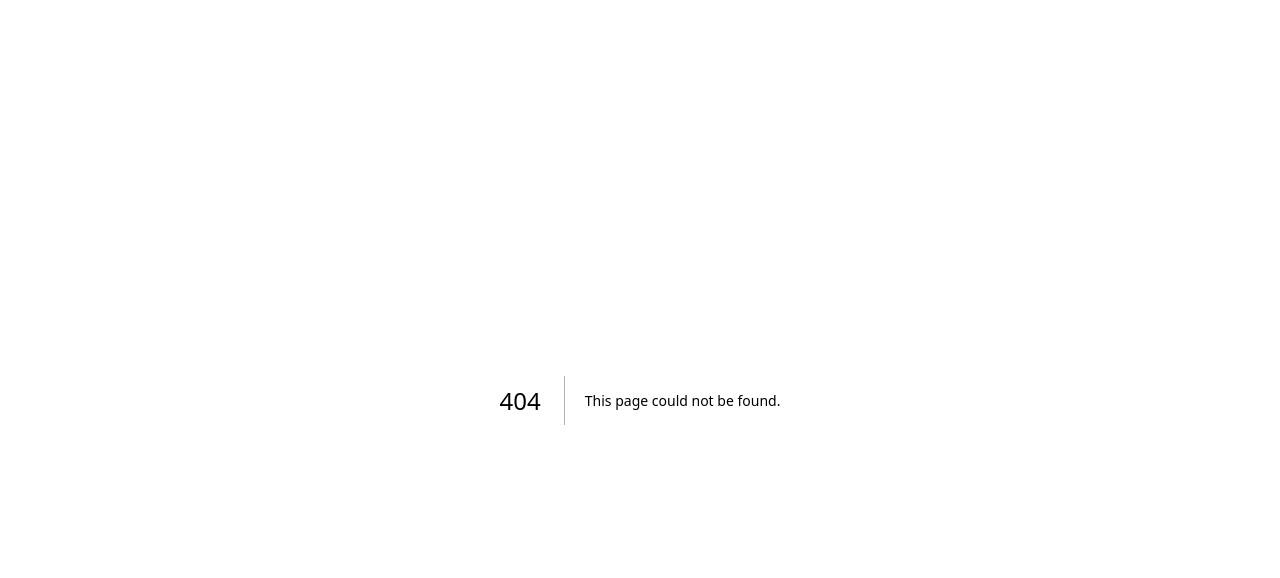
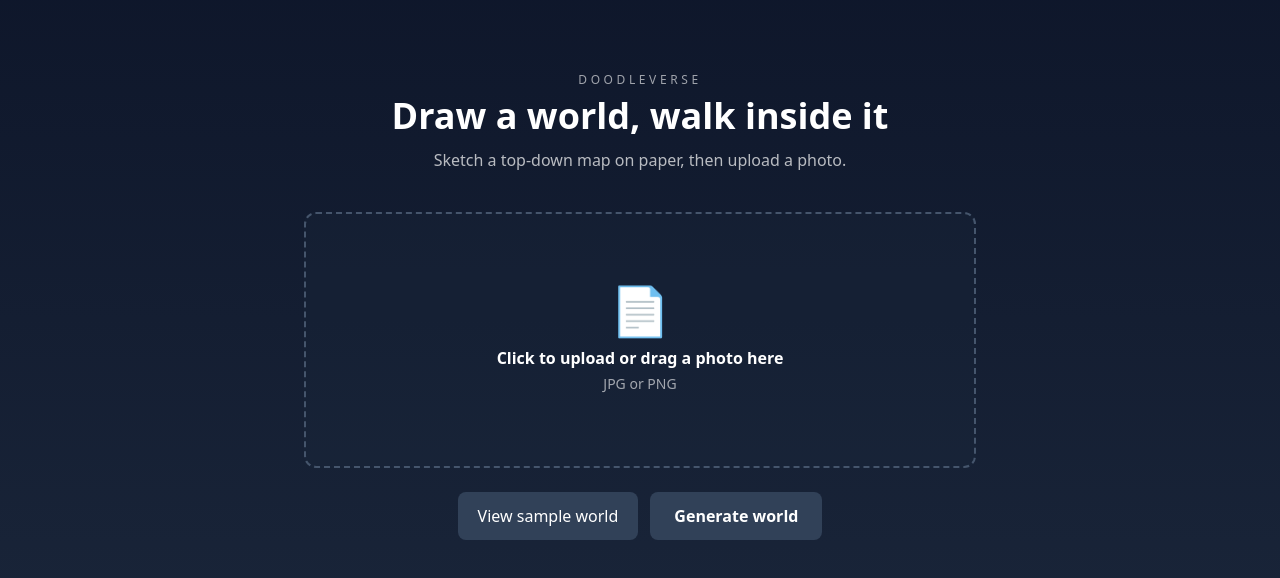
Before and after one commit to kajusb/Doodleverse, a Next.js app: page /upload in a window 1280 px wide. Before the commit this address had no page. Shown: the top 578 px of the page. Built offline with nearby package versions, Linux system fonts and the light colour scheme.

Commit message:
feat: upload page

```diff
--- /dev/null
+++ b/app/upload/page.tsx
@@ -0,0 +1,139 @@
+"use client";
+
+import { useState, useRef } from "react";
+import { useRouter } from "next/navigation";
+import type { SceneJson } from "@/types/scene";
+
+export default function UploadPage() {
+  const router = useRouter();
+  const [file, setFile] = useState<File | null>(null);
+  const [previewUrl, setPreviewUrl] = useState<string | null>(null);
+  const [loading, setLoading] = useState(false);
+  const [error, setError] = useState<string | null>(null);
+  const [dragging, setDragging] = useState(false);
+  const inputRef = useRef<HTMLInputElement>(null);
+
+  const pickFile = (f: File) => {
+    if (!f.type.startsWith("image/")) {
+      setError("Please upload an image file");
+      return;
+    }
+    setError(null);
+    setFile(f);
+    if (previewUrl) URL.revokeObjectURL(previewUrl);
+    setPreviewUrl(URL.createObjectURL(f));
+  };
+
+  const handleDrop = (e: React.DragEvent) => {
+    e.preventDefault();
+    setDragging(false);
+    const f = e.dataTransfer.files?.[0];
+    if (f) pickFile(f);
+  };
+
+  const generate = async () => {
+    if (!file) return;
+    setLoading(true);
+    setError(null);
+    try {
+      const form = new FormData();
+      form.append("image", file);
+      const res = await fetch("/api/generate-scene", {
+        method: "POST",
+        body: form,
+      });
+      const data = await res.json();
+      if (!res.ok) {
+        throw new Error(data.error || `Request failed (${res.status})`);
+      }
+      sessionStorage.setItem("doodleverse:scene", JSON.stringify(data.scene as SceneJson));
+      router.push("/view");
+    } catch (e) {
+      const msg = e instanceof Error ? e.message : String(e);
+      setError(msg);
+      setLoading(false);
+    }
+  };
+
+  return (
+    <div className="min-h-screen bg-gradient-to-b from-slate-900 to-slate-800 text-white p-6 flex flex-col items-center">
+      <div className="max-w-2xl w-full pt-12">
+        <div className="text-center mb-10">
+          <div className="text-xs uppercase tracking-[0.3em] opacity-60 mb-2">
+            Doodleverse
+          </div>
+          <h1 className="text-4xl font-bold mb-3">Draw a world, walk inside it</h1>
+          <p className="opacity-70">
+            Sketch a top-down map on paper, then upload a photo.
+          </p>
+        </div>
+
+        <div
+          onDragOver={(e) => { e.preventDefault(); setDragging(true); }}
+          onDragLeave={() => setDragging(false)}
+          onDrop={handleDrop}
+          onClick={() => inputRef.current?.click()}
+          className={`border-2 border-dashed rounded-xl p-8 cursor-pointer transition ${
+            dragging ? "border-emerald-400 bg-emerald-400/10" : "border-slate-600 hover:border-slate-400"
+          } ${previewUrl ? "bg-slate-800/50" : "bg-slate-800/30"}`}
+        >
+          <input
+            ref={inputRef}
+            type="file"
+            accept="image/*"
+            capture="environment"
+            className="hidden"
+            onChange={(e) => {
+              const f = e.target.files?.[0];
+              if (f) pickFile(f);
+            }}
+          />
+
+          {previewUrl ? (
+            <div className="flex flex-col items-center">
+              {/* eslint-disable-next-line @next/next/no-img-element */}
+              <img src={previewUrl} alt="sketch preview" className="max-h-80 rounded-lg shadow-lg" />
+              <div className="mt-3 text-sm opacity-70">
+                {file?.name} — click or drop to replace
+              </div>
+            </div>
+          ) : (
+            <div className="text-center py-10">
+              <div className="text-5xl mb-3">📄</div>
+              <div className="font-semibold mb-1">Click to upload or drag a photo here</div>
+              <div className="text-sm opacity-60">JPG or PNG</div>
+            </div>
+          )}
+        </div>
+
+        {error && (
+          <div className="mt-4 p-3 bg-red-500/20 border border-red-500/40 rounded-lg text-sm">
+            {error}
+          </div>
+        )}
+
+        <div className="mt-6 flex gap-3 justify-center">
+          <button
+            onClick={() => router.push("/")}
+            className="px-5 py-3 rounded-lg bg-slate-700 hover:bg-slate-600 transition"
+          >
+            View sample world
+          </button>
+          <button
+            onClick={generate}
+            disabled={!file || loading}
+            className="px-6 py-3 rounded-lg bg-emerald-500 hover:bg-emerald-400 disabled:bg-slate-700 disabled:cursor-not-allowed transition font-semibold"
+          >
+            {loading ? "Generating…" : "Generate world"}
+          </button>
+        </div>
+
+        {loading && (
+          <div className="mt-6 text-center text-sm opacity-70">
+            Gemma is interpreting your sketch… (10-30s)
+          </div>
+        )}
+      </div>
+    </div>
+  );
+}
```
